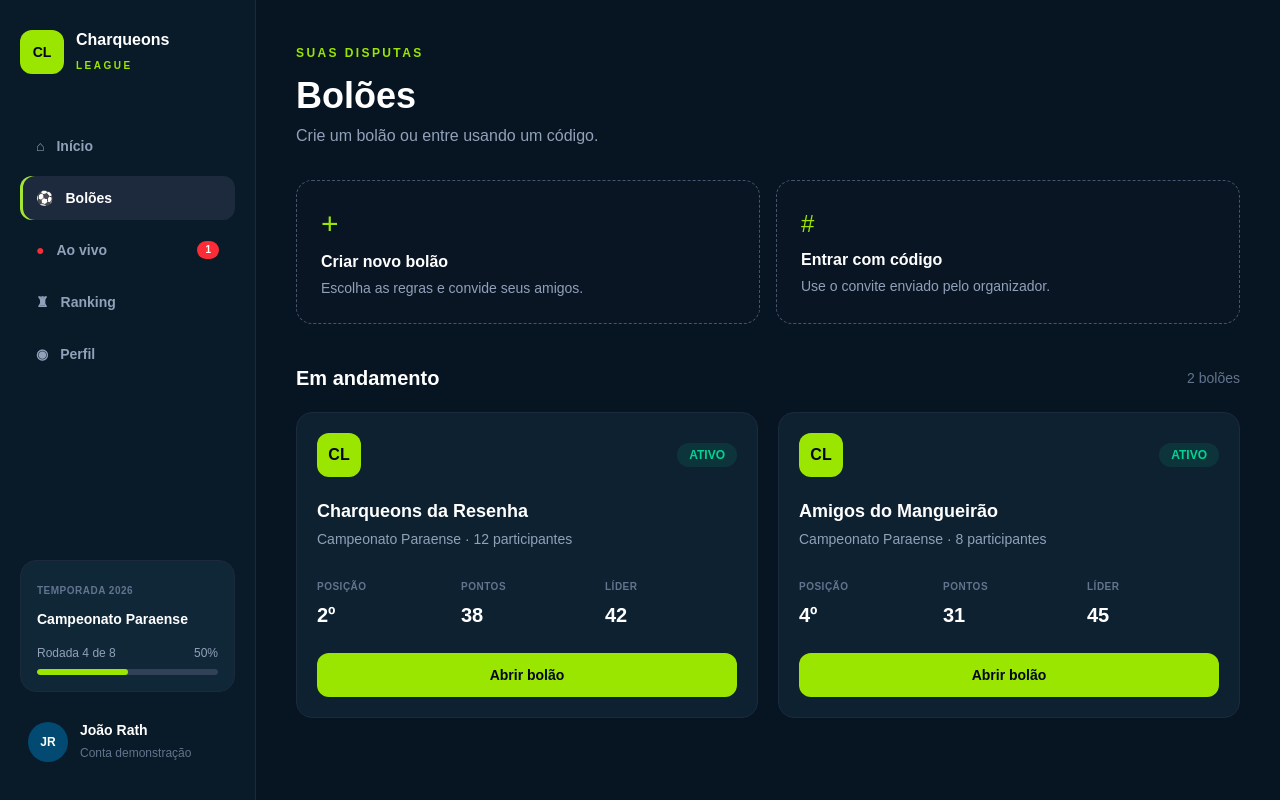
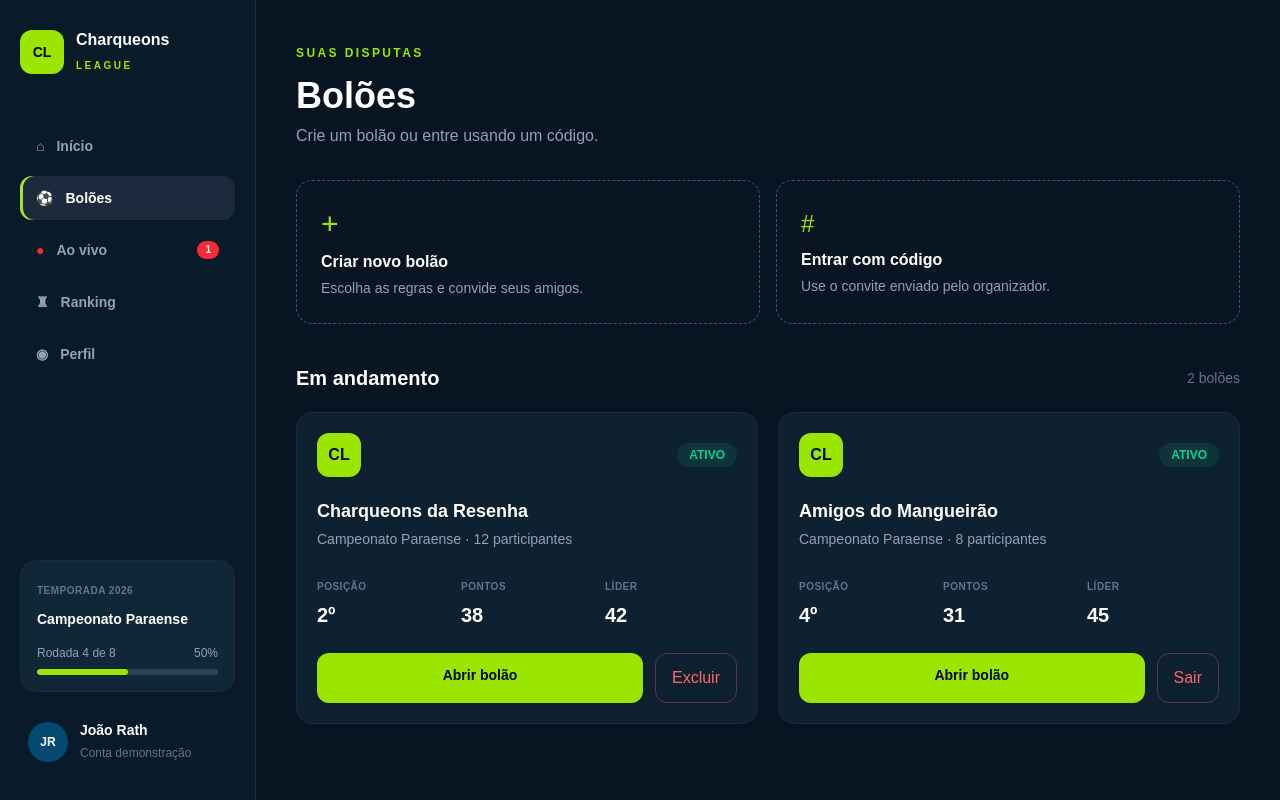
Before and after one commit to joaorath/bolao, a Next.js app in the folder frontend/: page /boloes in a window 1280 px wide. Built offline with nearby package versions, Linux system fonts and the light colour scheme.

Commit message:
Prepara dados e ações para página interna do bolão

```diff
--- a/frontend/src/app/boloes/page.tsx
+++ b/frontend/src/app/boloes/page.tsx
@@ -5,8 +5,30 @@ import Link from "next/link";
 import { PoolCard } from "@/components/pool-card";
 import { useDemoStore } from "@/contexts/demo-store";
 
+import type { PoolSummary } from "@/types";
+
 export default function PoolsPage() {
-  const { pools } = useDemoStore();
+  const {
+    pools,
+    removePool,
+    ready,
+  } = useDemoStore();
+
+  function handleRemovePool(pool: PoolSummary) {
+    const action = pool.isOwner
+      ? "excluir"
+      : "sair";
+
+    const confirmed = window.confirm(
+      `Tem certeza de que deseja ${action} do bolão "${pool.name}"?`,
+    );
+
+    if (!confirmed) {
+      return;
+    }
+
+    removePool(pool.id);
+  }
 
   return (
     <div className="mx-auto max-w-6xl">
@@ -71,14 +93,31 @@ export default function PoolsPage() {
           </span>
         </div>
 
+        {!ready ? (
+          <div className="mt-5 rounded-2xl border border-slate-800 bg-[#0e2131] p-6 text-slate-400">
+            Carregando seus bolões...
+          </div>
+        ) : pools.length === 0 ? (
+          <div className="mt-5 rounded-2xl border border-dashed border-slate-700 p-8 text-center">
+            <h3 className="font-extrabold">
+              Você ainda não participa de nenhum bolão
+            </h3>
+
+            <p className="mt-2 text-sm text-slate-400">
+              Crie um novo ou use um código de convite.
+            </p>
+          </div>
+        ) : (
           <div className="mt-5 grid gap-5 md:grid-cols-2">
             {pools.map((pool) => (
               <PoolCard
                 key={pool.id}
                 pool={pool}
+                onRemove={handleRemovePool}
               />
             ))}
           </div>
+        )}
       </section>
     </div>
   );
--- a/frontend/src/components/pool-card.tsx
+++ b/frontend/src/components/pool-card.tsx
@@ -57,7 +57,7 @@ export function PoolCard({
 
       <div className="mt-6 flex gap-3">
         <Link
-          href="/palpites"
+          href={`/boloes/${pool.id}`}
           className="flex-1 rounded-xl bg-lime-400 px-4 py-3 text-center text-sm font-extrabold text-slate-950"
         >
           Abrir bolão
--- a/frontend/src/contexts/demo-store.tsx
+++ b/frontend/src/contexts/demo-store.tsx
@@ -40,6 +40,7 @@ type SavePredictionInput = {
 type DemoStoreContextValue = {
   pools: PoolSummary[];
   predictions: Prediction[];
+  ready: boolean;
 
   createPool: (
     input: CreatePoolInput,
@@ -177,6 +178,7 @@ export function DemoStoreProvider({
       points: 0,
       leaderPoints: 0,
       inviteCode: createInviteCode(),
+      matchSelectionMode: "ALL_COMPETITION",
       isOwner: true,
     };
 
@@ -225,6 +227,7 @@ export function DemoStoreProvider({
       points: 18,
       leaderPoints: 39,
       inviteCode: normalizedCode,
+      matchSelectionMode: "ALL_COMPETITION",
       visibility: "PRIVATE",
       isOwner: false,
     };
@@ -312,6 +315,7 @@ export function DemoStoreProvider({
   const value: DemoStoreContextValue = {
     pools,
     predictions,
+    ready: hydrated,
     createPool,
     joinPool,
     removePool,
--- a/frontend/src/data/mock-data.ts
+++ b/frontend/src/data/mock-data.ts
@@ -48,7 +48,9 @@ export const pools: PoolSummary[] = [
     position: 2,
     points: 38,
     leaderPoints: 42,
+    inviteCode: "CHARQ26",
     visibility: "PRIVATE",
+    matchSelectionMode: "ALL_COMPETITION",
     isOwner: true,
   },
   {
@@ -59,7 +61,9 @@ export const pools: PoolSummary[] = [
     position: 4,
     points: 31,
     leaderPoints: 45,
+    inviteCode: "MANGA26",
     visibility: "PRIVATE",
+    matchSelectionMode: "ALL_COMPETITION",
     isOwner: false,
   },
 ];
--- a/frontend/src/types/index.ts
+++ b/frontend/src/types/index.ts
@@ -6,6 +6,14 @@ export type MatchStatus =
   | "FINISHED"
   | "POSTPONED"
   | "CANCELLED";
+
+export type PoolVisibility =
+  | "PUBLIC"
+  | "PRIVATE";
+
+export type MatchSelectionMode =
+  | "ALL_COMPETITION"
+  | "MANUAL";
 
 export type Team = {
   id: string;
@@ -49,6 +57,7 @@ export type PoolSummary = {
   leaderPoints: number;
   inviteCode?: string;
   visibility?: PoolVisibility;
+  matchSelectionMode: MatchSelectionMode;
   isOwner?: boolean;
 };
 
@@ -63,10 +72,6 @@ export type RankingEntry = {
   isCurrentUser?: boolean;
 };
 
-export type PoolVisibility =
-  | "PUBLIC"
-  | "PRIVATE";
-
 export type CreatePoolInput = {
   name: string;
   description: string;
```
Lines whose indentation alone changed are shown as unchanged.
